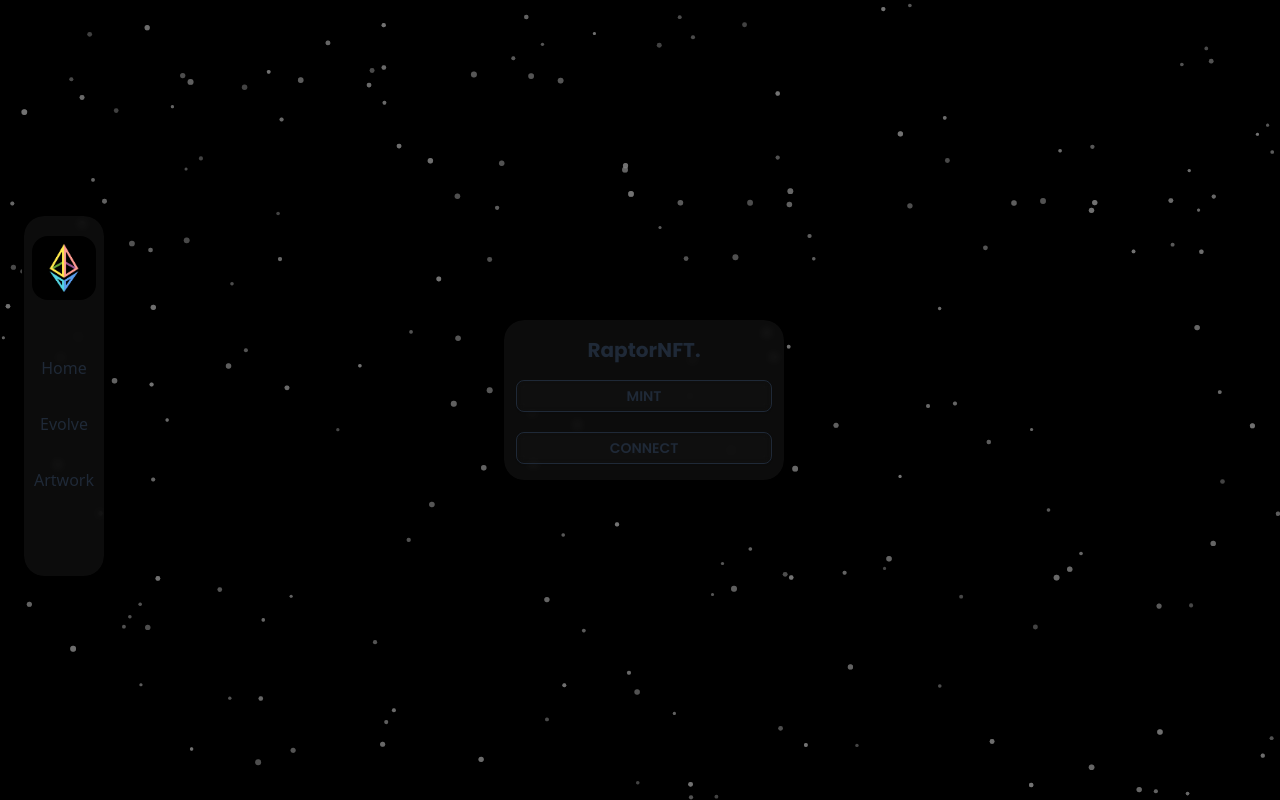
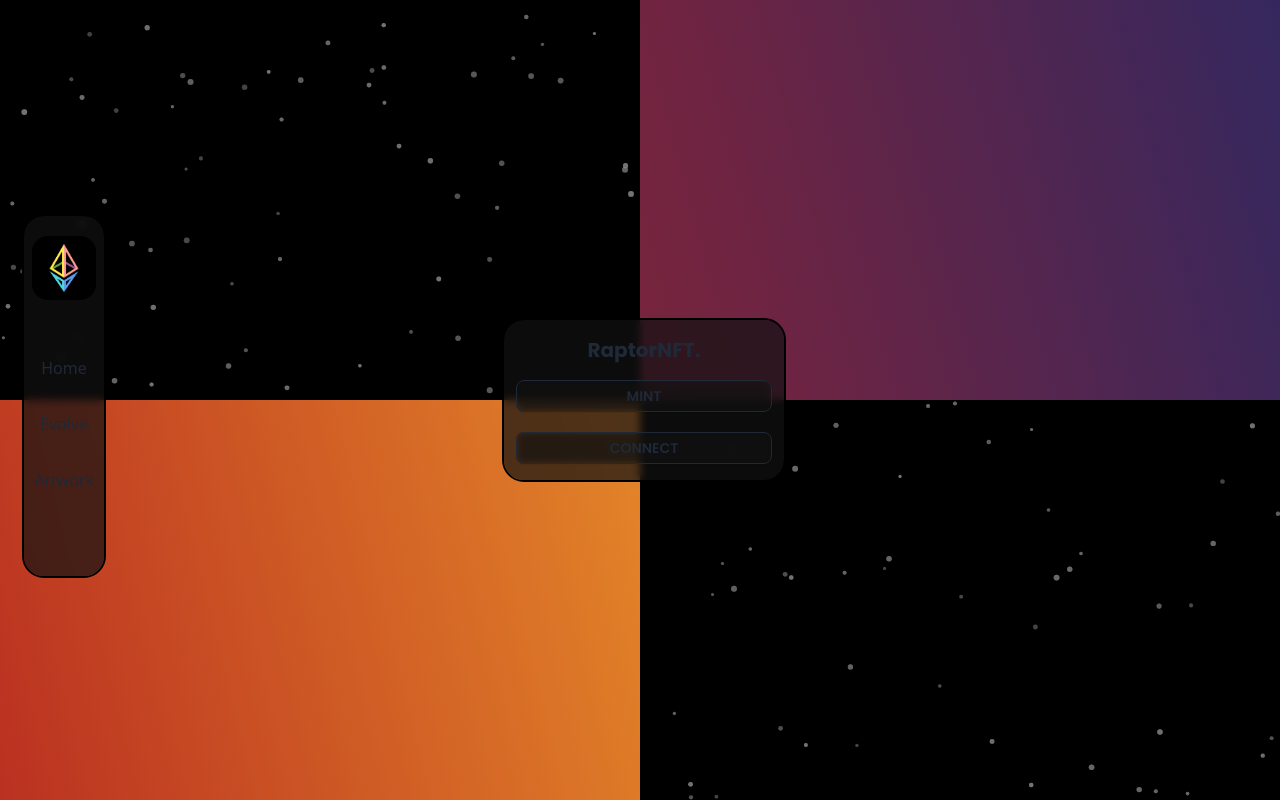
Before and after one commit to pranavcpawar/raptor-nfts, a React (Vite) app: page / in a window 1280 px wide. Built offline with nearby package versions, Linux system fonts and the light colour scheme.

Commit message:
add gradient styles for mint and home page

```diff
--- a/src/index.css
+++ b/src/index.css
@@ -5,16 +5,19 @@
 @tailwind components;
 @tailwind utilities;
 
-.background-animate {
+
+.bg-animate {
   background-size: 400%;
-
-  -webkit-animation: AnimationName 3s ease infinite;
-  -moz-animation: AnimationName 3s ease infinite;
-  animation: AnimationName 3s ease infinite;
+  background-image: linear-gradient(45deg,to right,rgba(123, 63, 228, 0.5),rgba(167, 38, 193, 0.5));
+  -webkit-animation: bg-gradient 10s ease infinite;
+  -moz-animation: bg-gradient 10s ease infinite;
+  animation: bg-gradient 10s ease infinite;
 }
 
-@keyframes AnimationName {
-  0%,
+@keyframes bg-gradient {
+  0% {
+    background-position: 0% 50%;
+  }
   100% {
     background-position: 0% 50%;
   }
@@ -22,3 +25,34 @@
     background-position: 100% 50%;
   }
 }
+
+.upper-gradient {
+  background: linear-gradient(-45deg, #1D296A , #702441 , #B62820 );
+  background: linear-gradient(-104.84deg, #1D296A 0%, #702441 29.04%, #B62820 64.35%, #FAB42D 106.03%);
+  background-repeat: no-repeat;
+
+  background-size: 400% 400%;
+  animation: gradient 15s ease infinite;
+}
+
+
+@keyframes gradient {
+	0% {
+		background-position: 0% 50%;
+	}
+	50% {
+		background-position: 100% 50%;
+	}
+	100% {
+		background-position: 0% 50%;
+	}
+}
+
+.lower-gradient {
+  background: linear-gradient(-45deg, #1D296A 0.45%, #702441 29.25%, #B62820 64.26%, #FAB42D 105.59%);
+  background: linear-gradient(-283.84deg, #1D296A 0%, #702441 29.04%, #B62820 64.35%, #FAB42D 106.03%);
+  background-repeat: no-repeat;
+
+  background-size: 400% 400%;
+  animation: gradient 15s ease infinite;
+}
```
